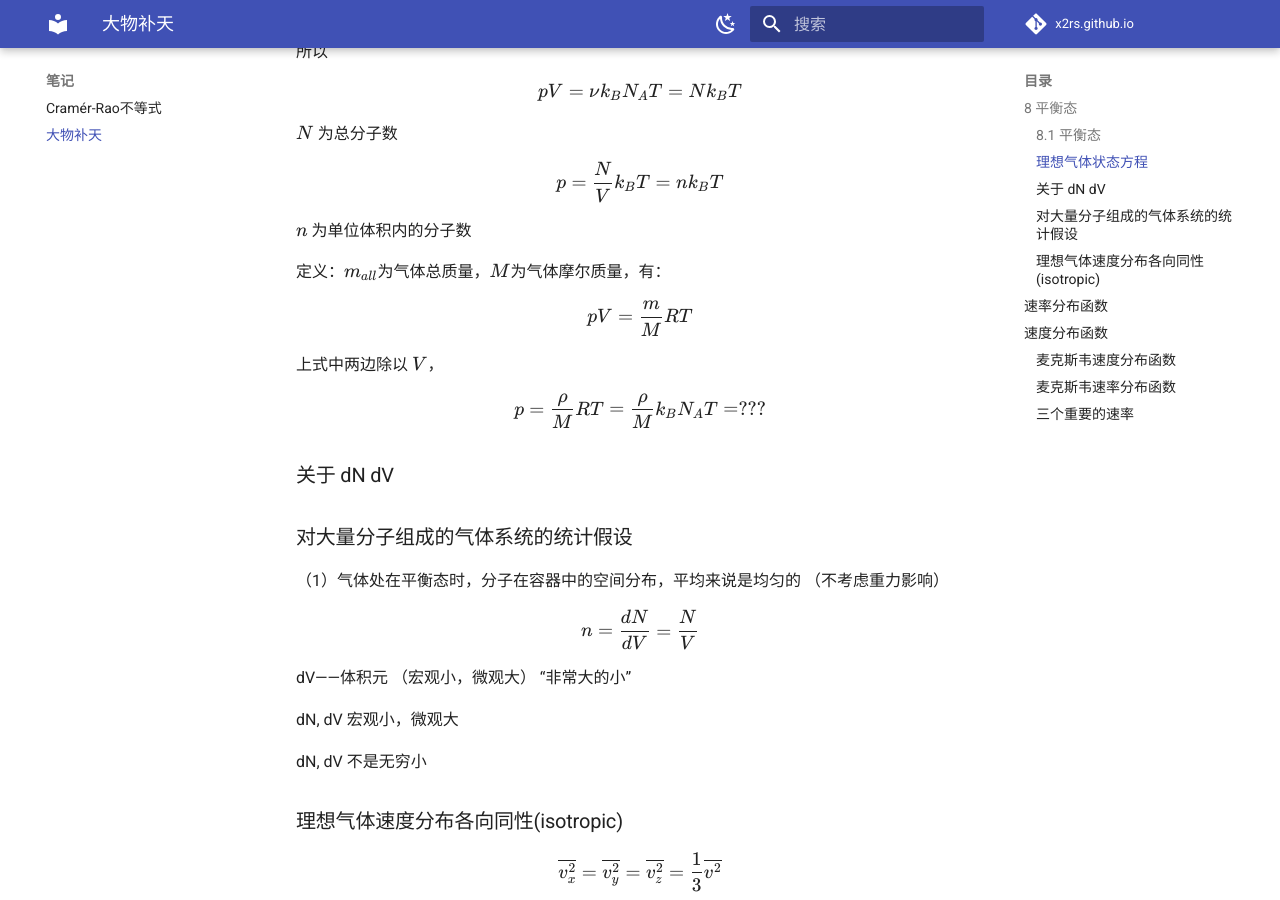
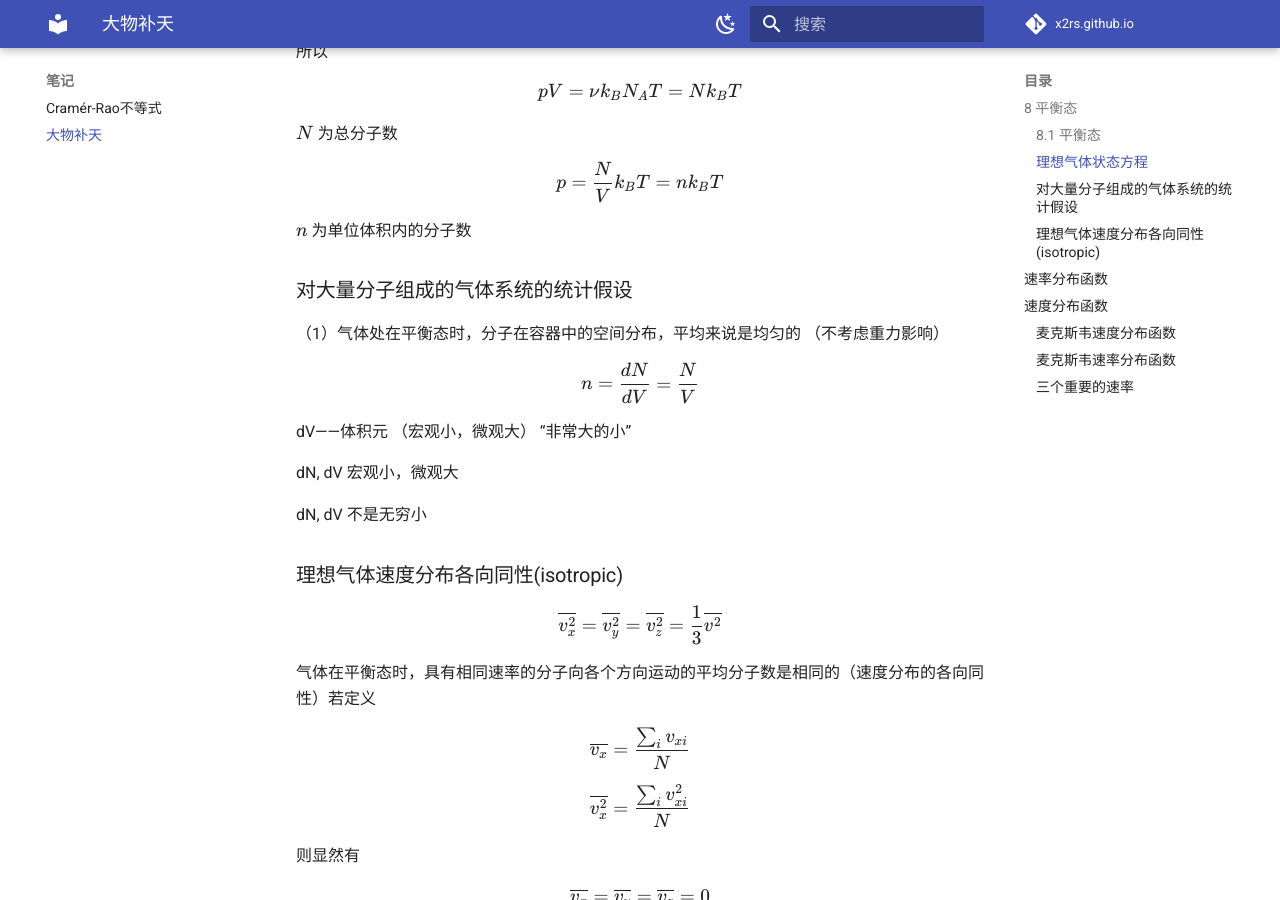
Before and after one commit to x2rs/x2rs.github.io, an MkDocs documentation site: the page built from docs/notes/physics.md, in a window 1280 px wide and 900 px high, scrolled down 613 px. Built offline with MkDocs 1.6.1 and Material for MkDocs 9.7.7, drawn with Linux system fonts in a browser that asks for light colours; comment, search, counter and statistics services are not loaded.

Commit message:
delete wrong content

```diff
--- a/docs/notes/physics.md
+++ b/docs/notes/physics.md
@@ -35,24 +35,6 @@ p=\frac{N}{V} k_B T = n k_B T
 $$
 
 $n$ 为单位体积内的分子数
-
-<!--这是正确的吗？？？-->
-
-定义：$m_{all}$为气体总质量，$M$为气体摩尔质量，有：
-
-$$
-pV=\frac{m}{M} R T
-$$
-
-上式中两边除以 $V$，
-
-$$
-p = \frac{\rho}{M} R T = \frac{\rho}{M} k_B N_A T = ???
-$$
-<!--这是正确的吗？？？-->
-
-### 关于 dN dV
-
 
 ### 对大量分子组成的气体系统的统计假设
 
```
